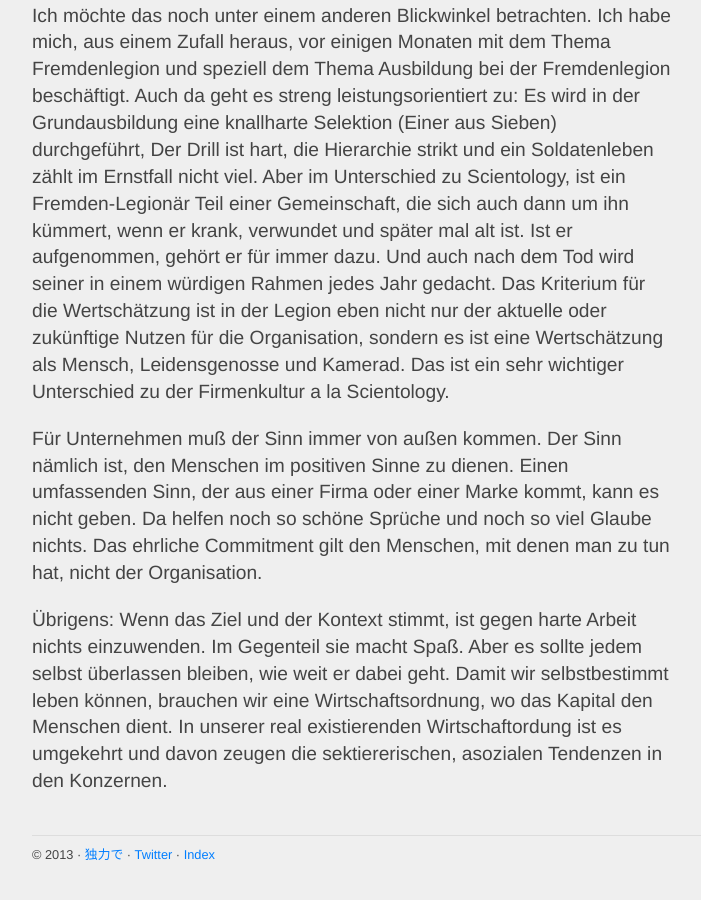
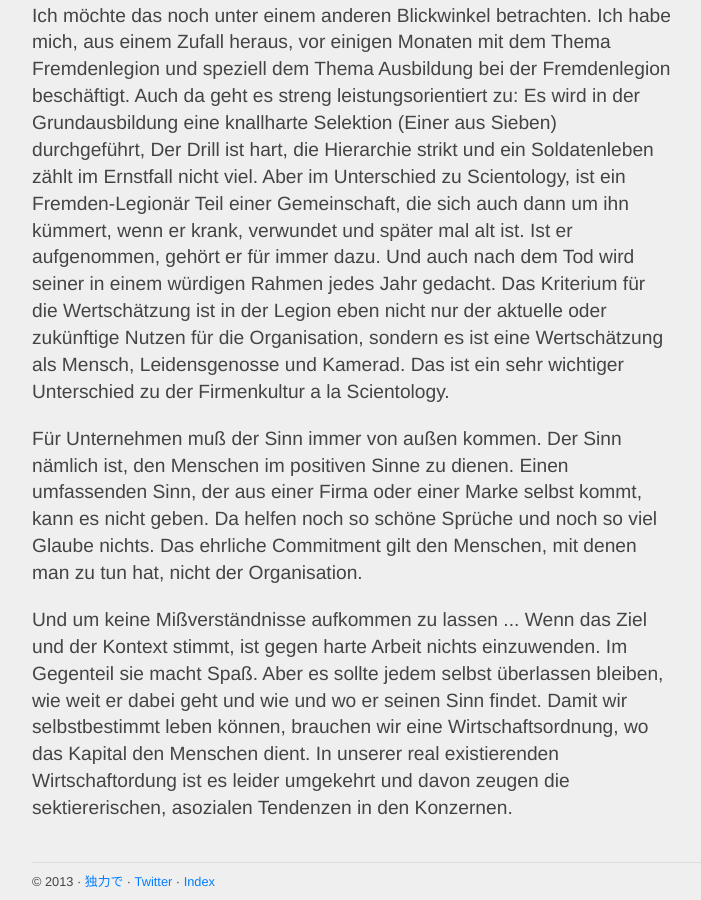
Before and after one commit to dokuryoku/dokuryoku.github.com, a Jekyll site: the page built from _posts/2013-03-15-Schoene-Neue-Arbeitswelt.html, in a window 1280 px wide and 900 px high, scrolled down 1380 px. Shown: the whole window, without its empty margins (128-829 px from the left). Built offline with Jekyll 4.4.1, drawn with Linux system fonts in a browser that asks for light colours; before the commit the page ends 2253 px from its top, so only the background shows below that; some of the changed text lies outside the part shown.

Commit message:
update posts

```diff
--- a/_posts/2013-03-15-Schoene-Neue-Arbeitswelt.html
+++ b/_posts/2013-03-15-Schoene-Neue-Arbeitswelt.html
@@ -62,11 +62,12 @@ ein sehr wichtiger Unterschied zu der Firmenkultur a la Scientology.</p>
 
 <p>Für Unternehmen muß der Sinn immer von außen kommen. Der Sinn nämlich ist, den Menschen
 im positiven Sinne zu dienen. Einen umfassenden Sinn, der aus einer Firma oder einer Marke
-kommt, kann es nicht geben. Da helfen noch so schöne Sprüche und noch so viel Glaube nichts.
+selbst kommt, kann es nicht geben. Da helfen noch so schöne Sprüche und noch so viel Glaube nichts.
 Das ehrliche Commitment gilt den Menschen, mit denen man zu tun hat, nicht der Organisation.</p>
 
-<p>Übrigens: Wenn das Ziel und der Kontext stimmt, ist gegen harte Arbeit nichts einzuwenden.
-Im Gegenteil sie macht Spaß. Aber es sollte jedem selbst überlassen bleiben, wie weit er dabei
-geht. Damit wir selbstbestimmt leben können, brauchen wir eine Wirtschaftsordnung, wo
-das Kapital den Menschen dient. In unserer real existierenden Wirtschaftordung ist
-es umgekehrt und davon zeugen die sektiererischen, asozialen Tendenzen in den Konzernen.</p>
+<p>Und um keine Mißverständnisse aufkommen zu lassen ... Wenn das Ziel und der Kontext stimmt,
+ist gegen harte Arbeit nichts einzuwenden. Im Gegenteil sie macht Spaß. Aber es sollte jedem
+selbst überlassen bleiben, wie weit er dabei geht und wie und wo er seinen Sinn findet.
+Damit wir selbstbestimmt leben können, brauchen wir eine Wirtschaftsordnung, wo das Kapital
+den Menschen dient. In unserer real existierenden Wirtschaftordung ist es leider umgekehrt und
+davon zeugen die sektiererischen, asozialen Tendenzen in den Konzernen.</p>
```
Also changed, not shown: _posts/2013-03-27-Regrets-of-the-Dying.html (added, +30 -0 lines).
